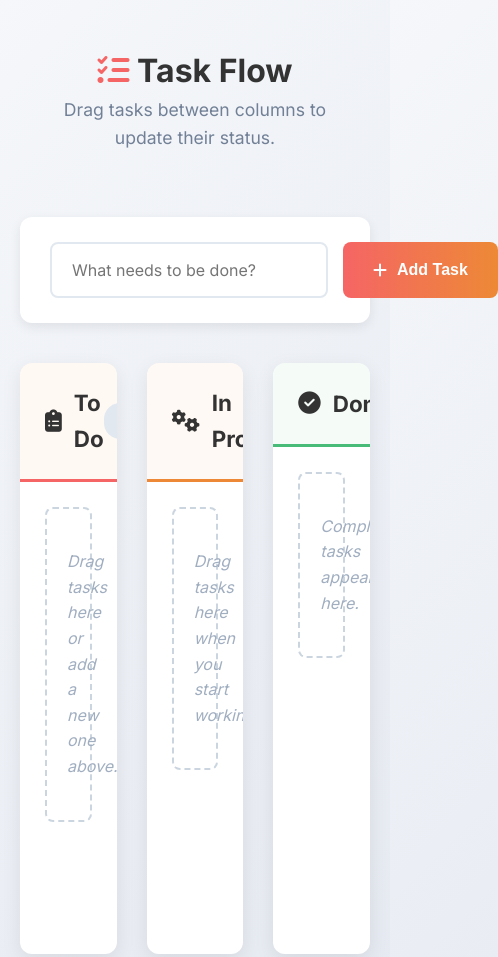
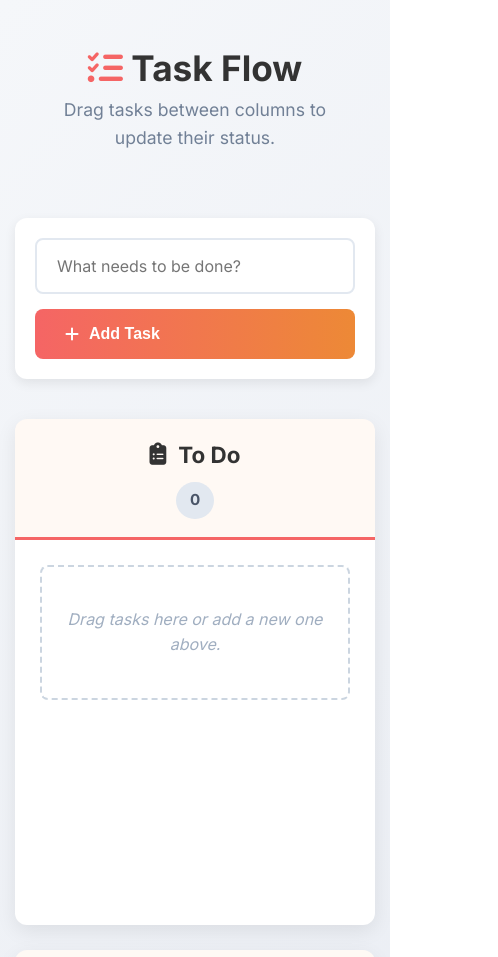
Before and after one commit to Muze1/fullstack_projects, a plain HTML site: page week2-task-flow-app/index.html in a window 390 px wide. Shown: the top 957 px of the page, 498 px wide, since content can reach past the window. Drawn offline with Linux system fonts and the light colour scheme.

Commit message:
Add responsive design

```diff
--- a/week2-task-flow-app/style.css
+++ b/week2-task-flow-app/style.css
@@ -280,3 +280,50 @@ footer {
     border-top: 1px solid #e2e8f0;
     margin-top: 30px;
 }
+
+/* Responsive Design */
+@media (max-width: 2000px) {
+    .board {
+        grid-template-columns: repeat(2, 1fr);
+    }
+    #done-column {
+        grid-column: span 2;
+    }
+}
+
+@media (max-width: 786px) {
+    .board {
+        grid-template-columns: 1fr;
+        gap: 25px;
+    }
+    #done-column {
+        grid-column: span 1;
+    }
+    h1 {
+        font-size: 2.2rem;
+        flex-direction: column;
+        gap: 10px;
+    }
+    #task-form {
+        flex-direction: column;
+    }
+    .column {
+        height: 60vh;
+        min-height: 400px;
+    }
+}
+
+@media (max-width: 480px) {
+    body {
+        padding: 15px;
+    }
+    .task-creator {
+        padding: 20px;
+    }
+    .column-header {
+        padding: 18px 20px;
+        flex-direction: column;
+        gap: 10px;
+        text-align: center;
+    }
+}
```
